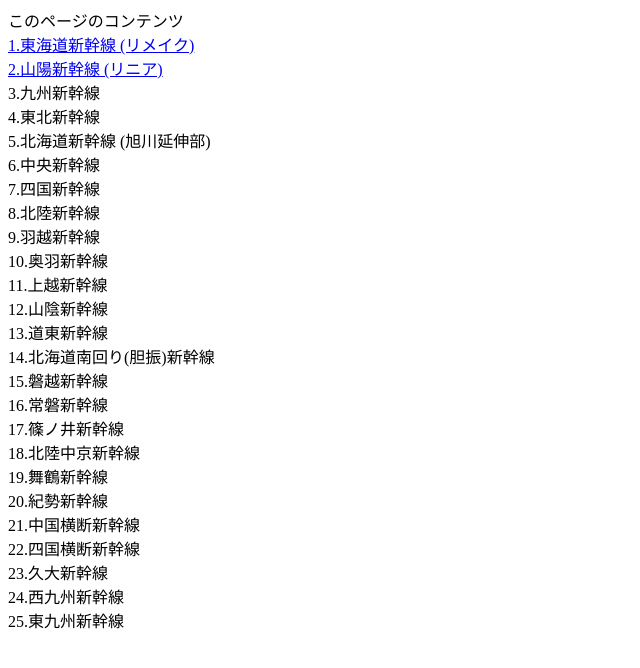
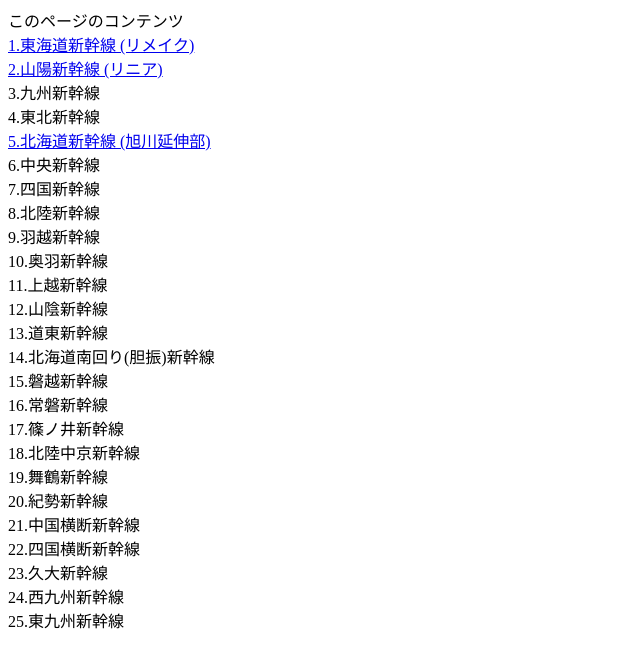
Before and after one commit to KoyoriOrange3/NewLineProject, a plain HTML site: page HTML_Link/NSP/1_MainHub.html in a window 1280 px wide. Shown: the whole page, without its empty margins (0-640 px from the left). Drawn offline with Linux system fonts and the light colour scheme.

Commit message:
Update 1_MainHub.html

```diff
--- a/HTML_Link/NSP/1_MainHub.html
+++ b/HTML_Link/NSP/1_MainHub.html
@@ -7,7 +7,7 @@
 <a href="./MainLine/002SanyoHSR.html">2.山陽新幹線 (リニア)</a><br>
 3.九州新幹線<br>
 4.東北新幹線<br>
-5.北海道新幹線 (旭川延伸部)<br>
+<a href="./MainLine/005HokkaidoHSR.html">5.北海道新幹線 (旭川延伸部)</a><br>
 6.中央新幹線<br>
 7.四国新幹線<br>
 8.北陸新幹線<br>
```
